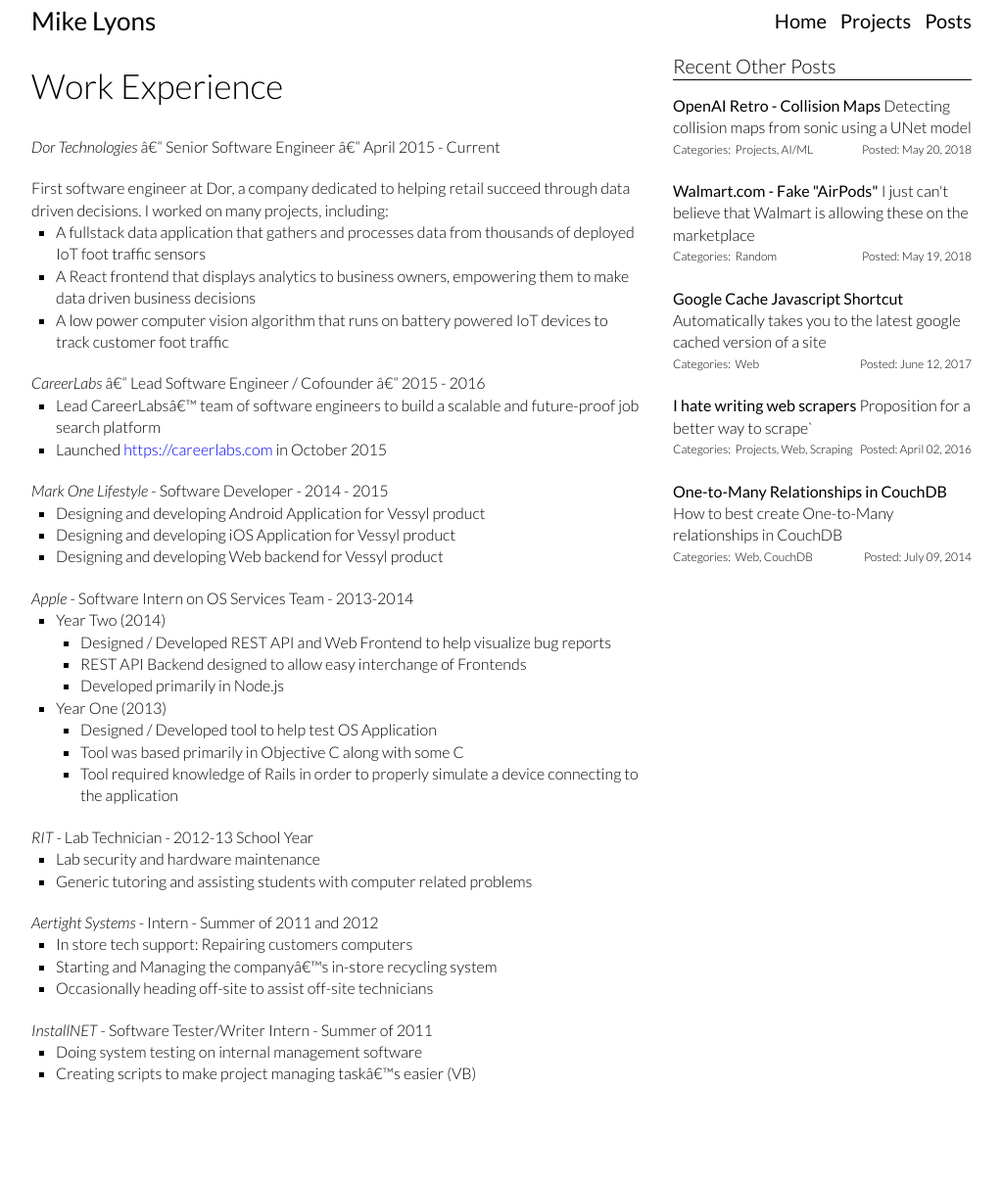
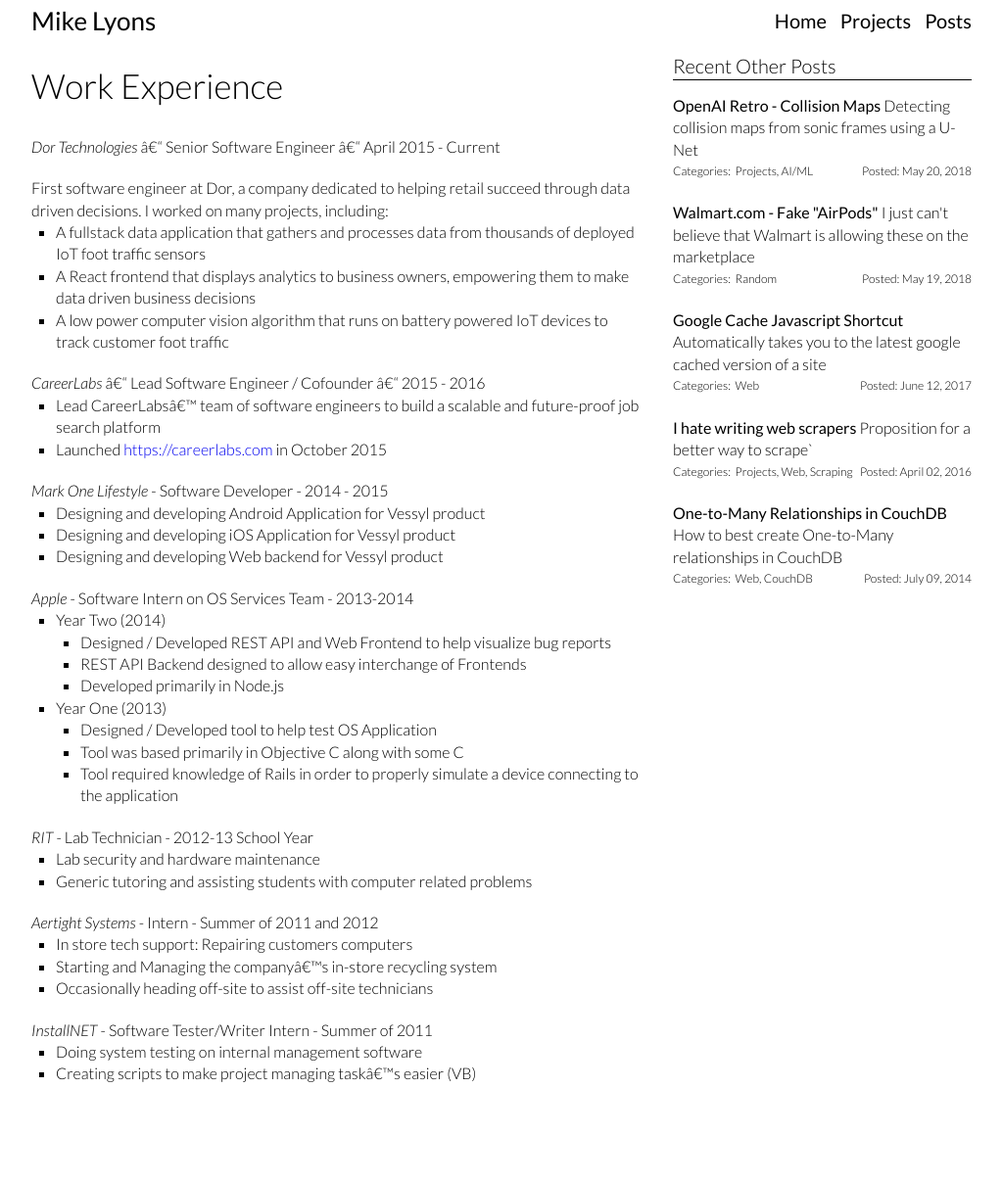
Before and after one commit to frenchie4111/frenchie4111.github.io, a Jekyll site: the page built from work_experience.md, in a window 1280 px wide. Shown: the whole page at 98% size, without its empty margins (128-1151 px from the left). Built offline with Jekyll 4.4.1, drawn with Linux system fonts in a browser that asks for light colours; nearby versions of some CDN libraries.

Commit message:
Modified summary for openai collision

```diff
--- a/_posts/2018-05-20-Retro-OpenAI-Collision-Map.md
+++ b/_posts/2018-05-20-Retro-OpenAI-Collision-Map.md
@@ -1,6 +1,6 @@
 ---
 title: OpenAI Retro - Collision Maps
-subject: Detecting collision maps from sonic using a UNet model
+subject: Detecting collision maps from sonic frames using a U-Net
 post_image: /images/openai_retro/icon.png
 tags: Projects AI/ML
 layout: post_plain
```
